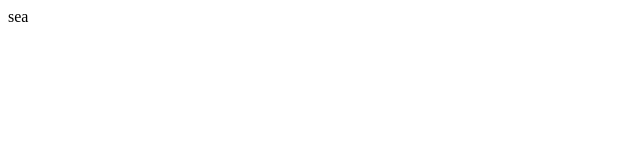
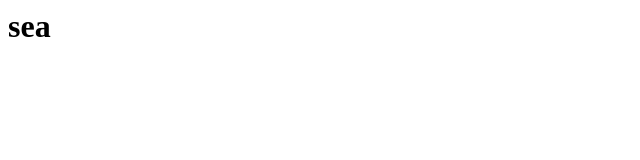
Before and after one commit to KrixApp/PrivacyPolicy, a plain HTML site: page index.html in a window 1280 px wide. Shown: the full height of the page, 0-640 px from the left. Drawn offline with Linux system fonts and the light colour scheme.

Commit message:
Update index.html

```diff
--- a/index.html
+++ b/index.html
@@ -1,5 +1,5 @@
 
 <html>
   <title> hi </title>
-  <body> sea </body>
+  <body> <h1> sea </h1> </body>
 </html>
```
